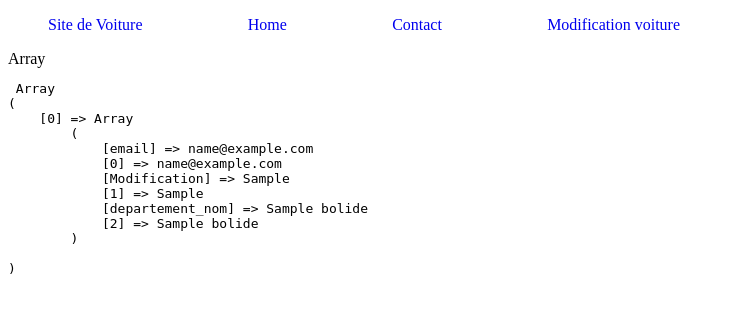
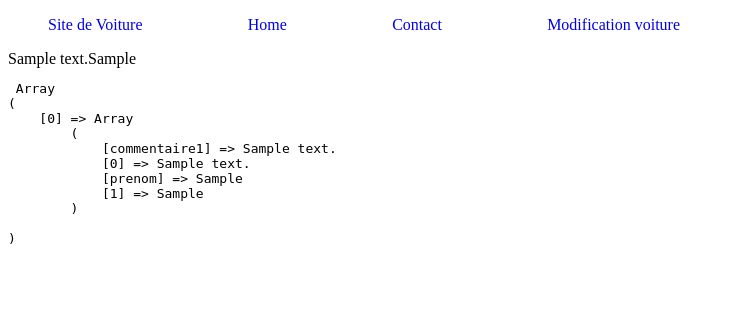
Before and after one commit to MATHieu0320/basededonnee, a PHP site: page /contact.php in a window 1280 px wide. Shown: the top 313 px of the page, without its empty margins (0-735 px from the left). Run offline with PHP 8.4, Linux system fonts and the light colour scheme; tables that the repository leaves empty or names only in its code hold one stand-in row (values such as "Sample post").

Commit message:
Update contact.php

```diff
--- a/contact.php
+++ b/contact.php
@@ -10,7 +10,7 @@
 <body>
     <?php require_once("nav.php");
     try {
-        $baseDeDonnee3 = new PDO('mysql:host=localhost;port=3307;dbname=automobile;charset=utf8', 'root', "root", [PDO::ATTR_ERRMODE => PDO::ERRMODE_EXCEPTION]);
+        $baseDeDonnee3 = new PDO('mysql:host=localhost;port=3307;dbname=projet;charset=utf8', 'root', "root", [PDO::ATTR_ERRMODE => PDO::ERRMODE_EXCEPTION]);
 
     } catch (Exception $e) {
         die('Erreur : ' . $e->getMessage());
@@ -19,12 +19,20 @@
     // $updatesq5 = $baseDeDonnee3->prepare('SELECT departement_nom from departement WHERE departement_code > 40');
 
     // jointure
+    // $updatesq5 = $baseDeDonnee3->
+    //     prepare('SELECT email, Modification ,departement_nom
+    //     FROM bolide
+    //     INNER JOIN departement
+    //     bolide_id ON departement_id
+    //     limit 1
+    //     ');
+
     $updatesq5 = $baseDeDonnee3->
-        prepare('SELECT email, Modification ,departement_nom
-        FROM bolide
-        INNER JOIN departement
-        bolide_id ON departement_id
-        limit 2
+        prepare('SELECT commentaire1, prenom
+        FROM commentaires
+        INNER JOIN utilisateurs
+        com_id ON ut_id
+
         ');
 
     $updatesq5->execute();
@@ -33,7 +41,8 @@
 
     foreach ($final as $key) {
         // echo $key["departement_nom"];
-        echo $key;
+        echo $key["commentaire1"];
+        echo $key["prenom"];
     }
 
 
```
